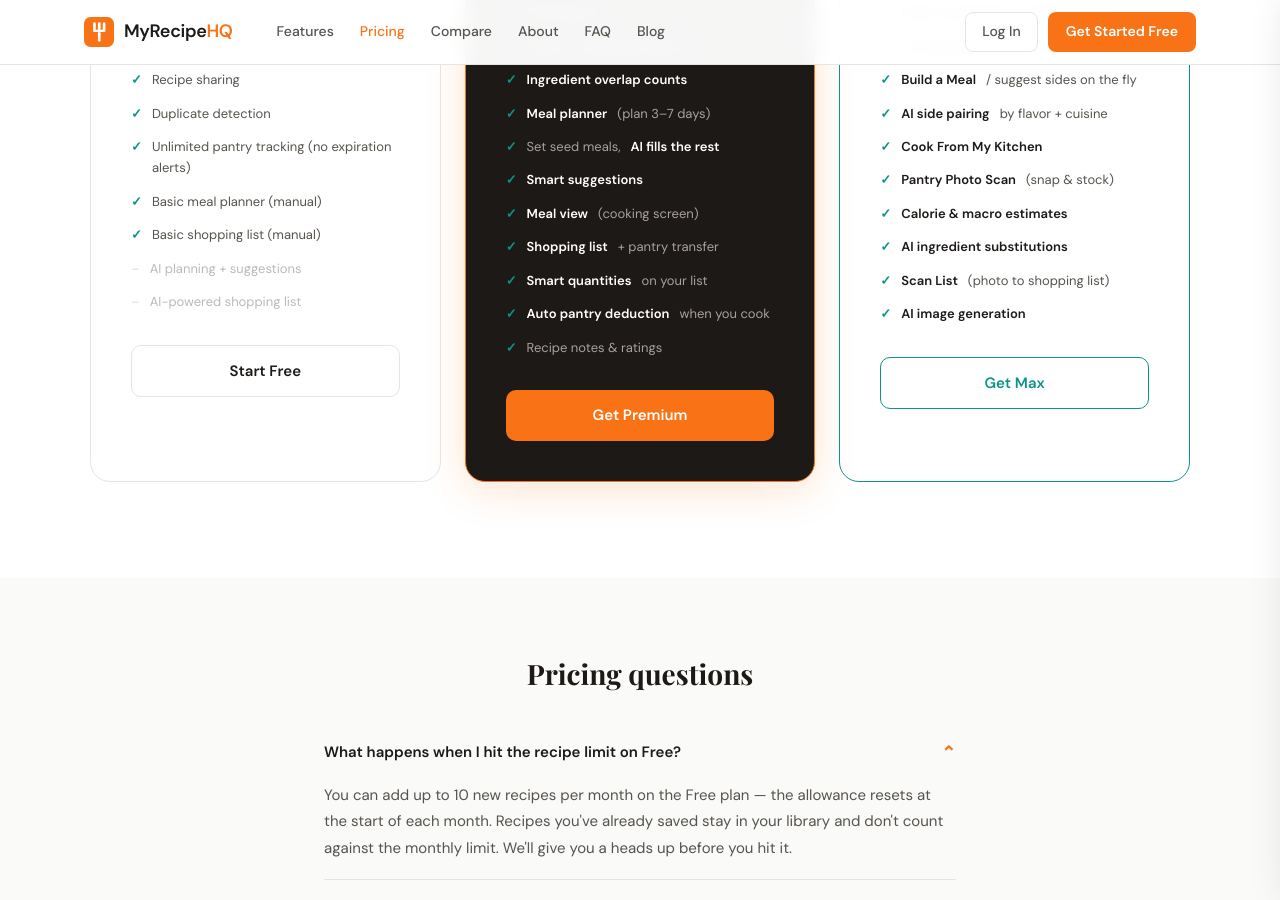
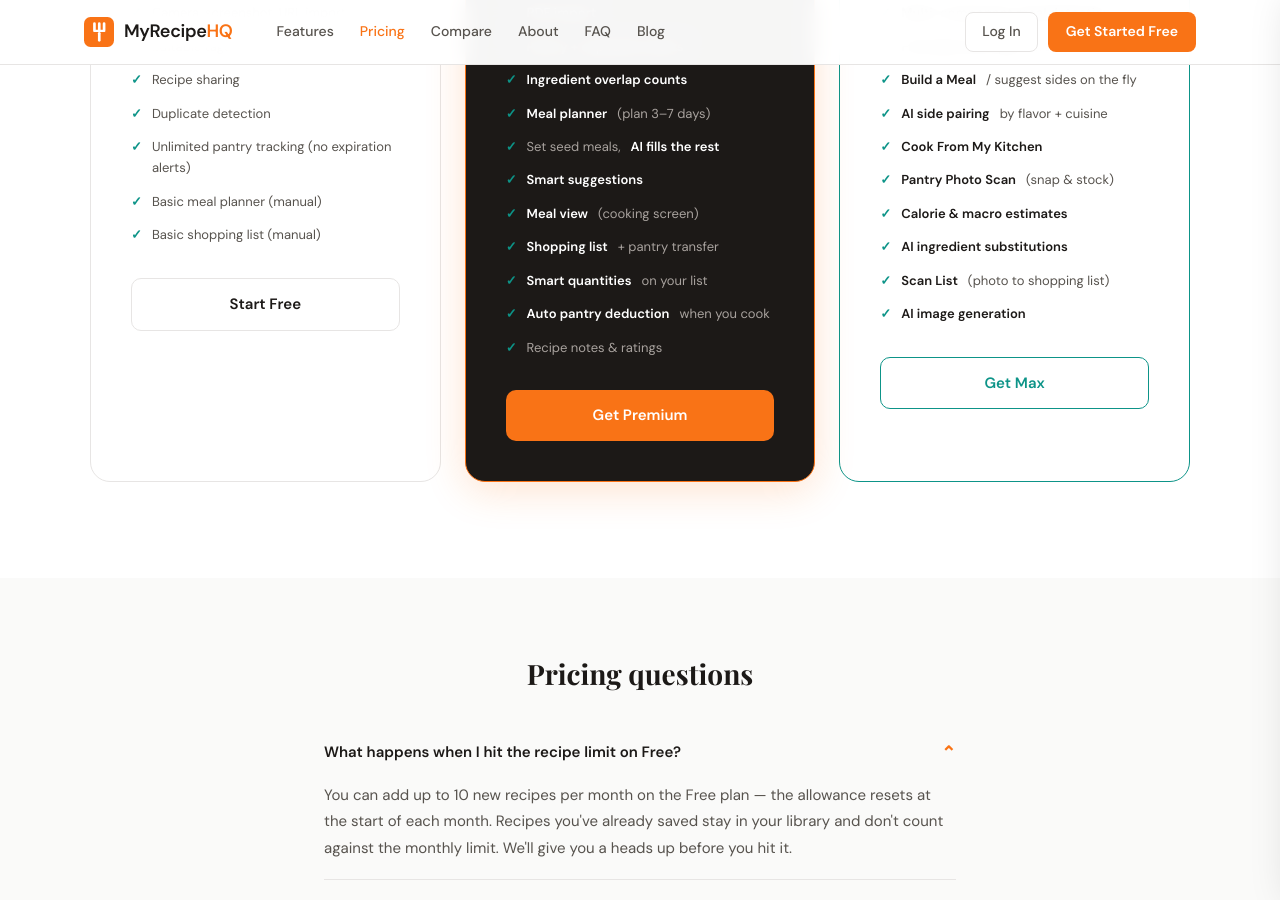
Before and after one commit to bgerlach463/recipehq-site, a Jekyll site: the page built from pricing/index.html, in a window 1280 px wide and 900 px high, scrolled down 713 px. Built offline with Jekyll 4.4.1, drawn with Linux system fonts in a browser that asks for light colours.

Commit message:
Pricing: remove faded "not included" items from Free tier card
Listing what's missing made the card feel weaker without adding info —
the other tier cards already show what's included on Premium and Max.

Co-Authored-By: Claude Opus 4.6 (1M context) <noreply@anthropic.com>

```diff
--- a/pricing/index.html
+++ b/pricing/index.html
@@ -123,8 +123,6 @@ body_scripts: |
           <li class="included">Unlimited pantry tracking (no expiration alerts)</li>
           <li class="included">Basic meal planner (manual)</li>
           <li class="included">Basic shopping list (manual)</li>
-          <li class="not-included">AI planning + suggestions</li>
-          <li class="not-included">AI-powered shopping list</li>
         </ul>
         <a href="/coming-soon/" class="btn-plan btn-plan-ghost">Start Free</a>
       </div>
```
